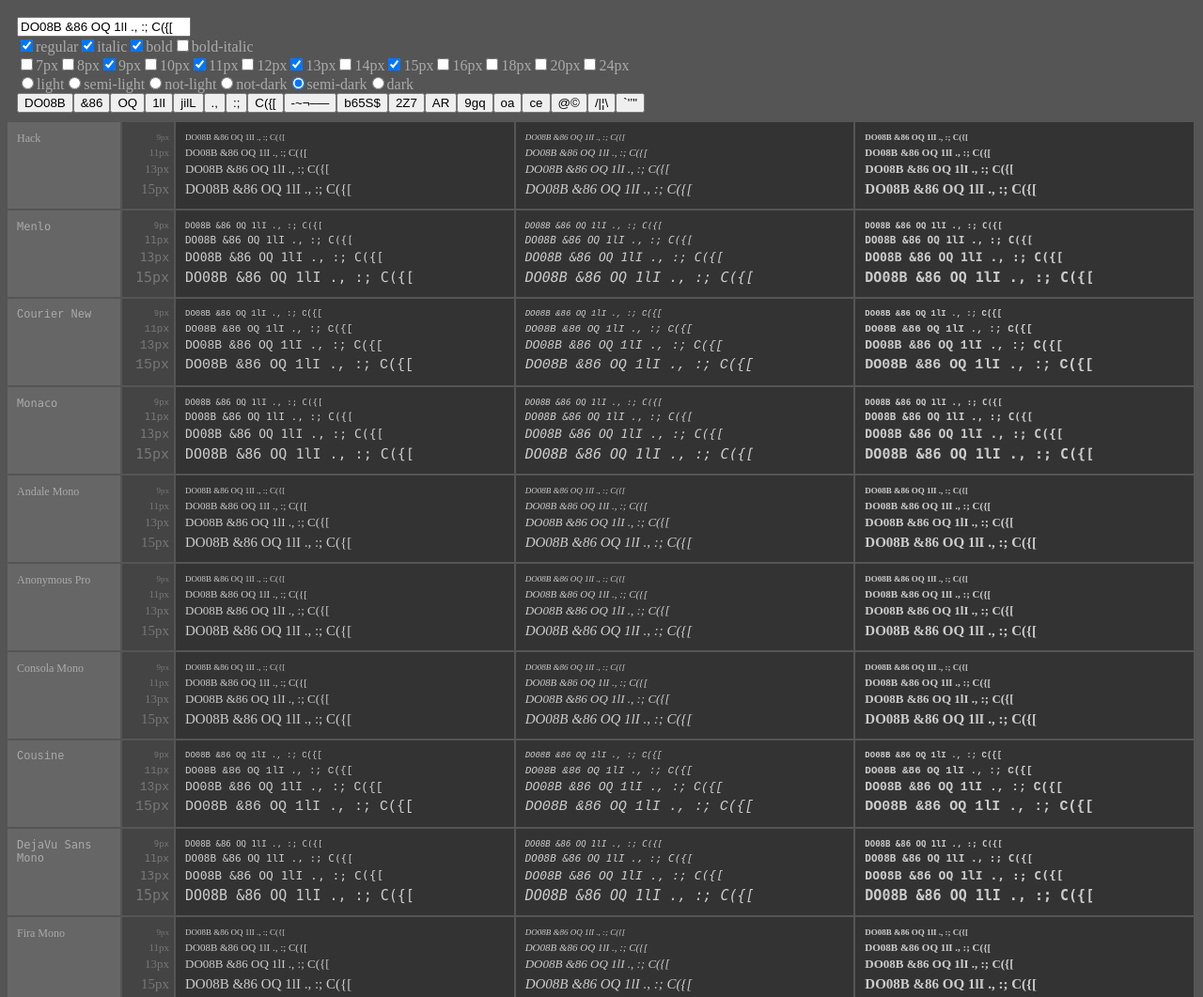
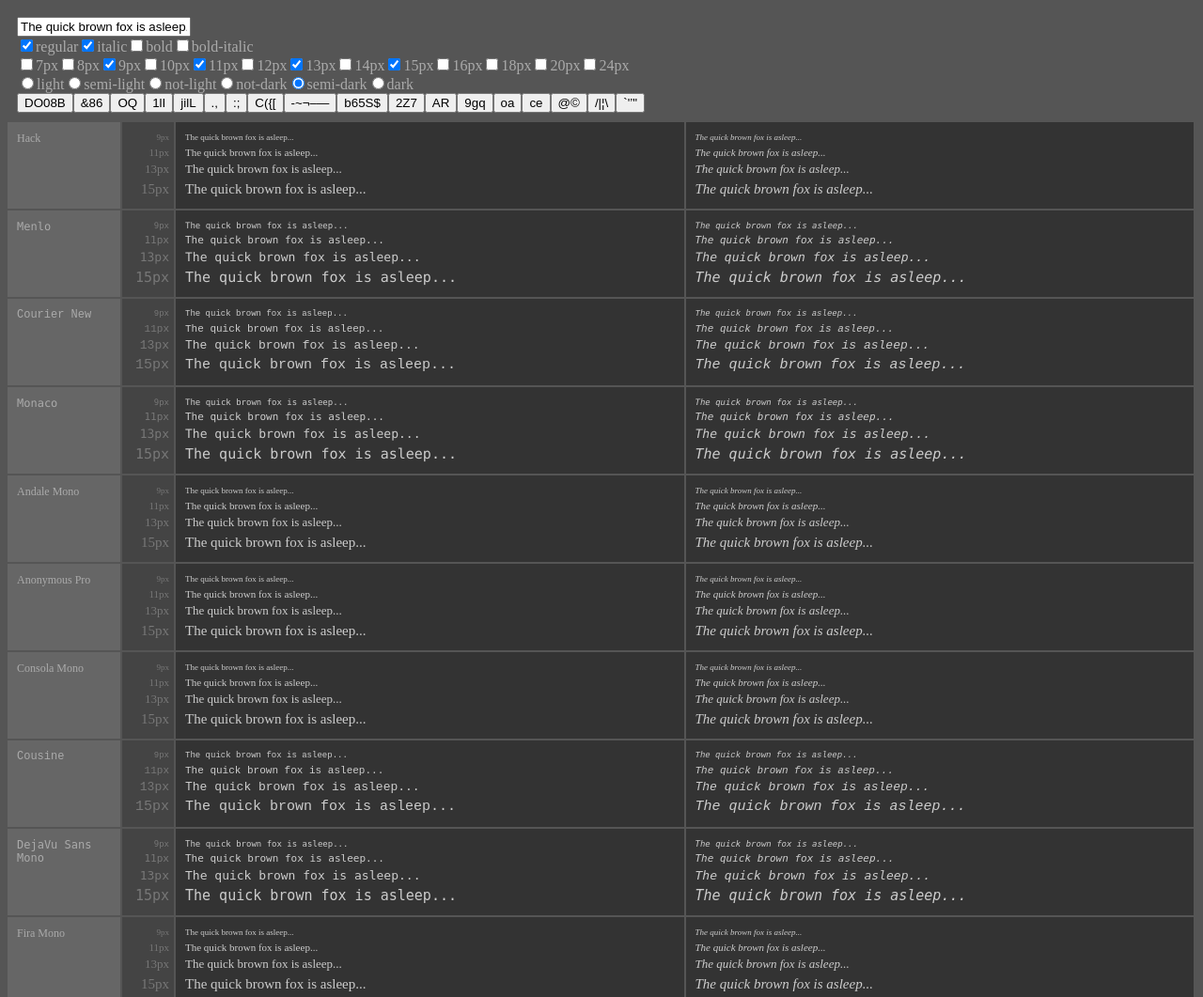
Before and after one commit to source-foundry/compare-typefaces, a plain HTML site: page index.html in a window 1280 px wide. Shown: the top 1061 px of the page at 94% size. Drawn offline with Linux system fonts and the light colour scheme.

Commit message:
Store user settings persistently between sessions

```diff
--- a/index.html
+++ b/index.html
@@ -7,6 +7,7 @@
   </head>
   <body>
     <script src='js/App.js'></script>
+    <script src='js/Settings.js'></script>
     <script src='js/Interface.js'></script>
     <script src='js/Font.js'></script>
   </body>
--- a/js/App.js
+++ b/js/App.js
@@ -61,6 +61,8 @@ class App {
 
     this.sizes = [7, 8, 9, 10, 11, 12, 13, 14, 15, 16, 18, 20, 24]
 
+    this.settings = new Settings()
+
     this.initInterface()
     this.initFonts()
     this.updateFonts()
@@ -76,7 +78,7 @@ class App {
     this.fonts = []
     this.fontsContainer = document.createElement('div')
     this.fontsContainer.classList.add('fonts')
-    this.fontsContainer.classList.add('semi-dark')
+    this.fontsContainer.classList.add(this.settings.get('theme'))
     document.body.appendChild(this.fontsContainer)
     for (const fontName of this.fontList) {
       const font = new Font(fontName, this)
--- a/js/Interface.js
+++ b/js/Interface.js
@@ -8,7 +8,7 @@ class Interface {
 
     this.textInput = document.createElement('input')
     this.textInput.setAttribute('type', 'text')
-    this.textInput.value = 'DO08B &86 OQ 1lI ., :; C({['
+    this.textInput.value = this.app.settings.get('sample')
     this.element.appendChild(this.textInput)
     this.textInput.addEventListener('input', () => this.app.updateFonts())
 
@@ -39,11 +39,12 @@ class Interface {
     this.element.appendChild(this.variantsContainer)
     this.variants = {}
     const variants = this.app.getFontVariants()
+    const config = this.app.settings.get('variants').split(',')
     for (const variant of variants) {
       const label = document.createElement('label')
       const checkbox = document.createElement('input')
       checkbox.setAttribute('type', 'checkbox')
-      if (variant !== 'bold-italic') {
+      if (config.includes(variant)) {
         checkbox.checked = true
       }
       label.appendChild(checkbox)
@@ -58,14 +59,17 @@ class Interface {
   }
 
   updateVariants() {
+    let setting = []
     for (const variant in this.variants) {
       const checkbox = this.variants[variant]
       if (checkbox.checked) {
         this.app.fontsContainer.classList.add(variant)
+        setting.push(variant)
       } else {
         this.app.fontsContainer.classList.remove(variant)
       }
     }
+    this.app.settings.set('variants', setting.join(','))
   }
 
   initSizes() {
@@ -73,11 +77,12 @@ class Interface {
     this.element.appendChild(this.sizesContainer)
     this.sizes = {}
     const sizes = this.app.getSizes()
+    const config = this.app.settings.get('sizes').split(',').map(size => parseInt(size, 10))
     for (const size of sizes) {
       const label = document.createElement('label')
       const checkbox = document.createElement('input')
       checkbox.setAttribute('type', 'checkbox')
-      if (size >= 9 && size <= 15 && size % 2) {
+      if (config.includes(size)) {
         checkbox.checked = true
       }
       label.appendChild(checkbox)
@@ -92,19 +97,22 @@ class Interface {
   }
 
   updateSizes() {
+    let setting = []
     for (const size in this.sizes) {
       const checkbox = this.sizes[size]
       const className = 'size-' + size
       if (checkbox.checked) {
         this.app.fontsContainer.classList.add(className)
+        setting.push(size)
       } else {
         this.app.fontsContainer.classList.remove(className)
       }
     }
+    this.app.settings.set('sizes', setting.join(','))
   }
 
   initThemes() {
-    this.currentTheme = 'semi-dark'
+    this.currentTheme = this.app.settings.get('theme')
     this.themesContainer = document.createElement('div')
     this.element.appendChild(this.themesContainer)
     this.themes = {}
@@ -139,10 +147,12 @@ class Interface {
     this.app.fontsContainer.classList.remove(this.currentTheme)
     this.app.fontsContainer.classList.add(newTheme)
     this.currentTheme = newTheme
+    this.app.settings.set('theme', newTheme)
   }
 
   setText(text) {
     this.textInput.value = text
+    this.app.settings.set('sample', text)
   }
 
   getText() {
--- /dev/null
+++ b/js/Settings.js
@@ -0,0 +1,28 @@
+class Settings {
+  constructor () {
+    this.defaults = {
+      sample: 'The quick brown fox is asleep...',
+      sizes: '9,11,13,15',
+      variants: 'regular,italic',
+      theme: 'semi-dark'
+    }
+  }
+
+  get (key) {
+    const valueFromStorage = window.localStorage.getItem(key)
+    if (valueFromStorage !== null) {
+      return valueFromStorage
+    }
+
+    const defaultValue = this.defaults[key]
+    if (defaultValue !== undefined) {
+      return defaultValue
+    }
+
+    return
+  }
+
+  set (key, value) {
+    window.localStorage.setItem(key, value)
+  }
+}
```
